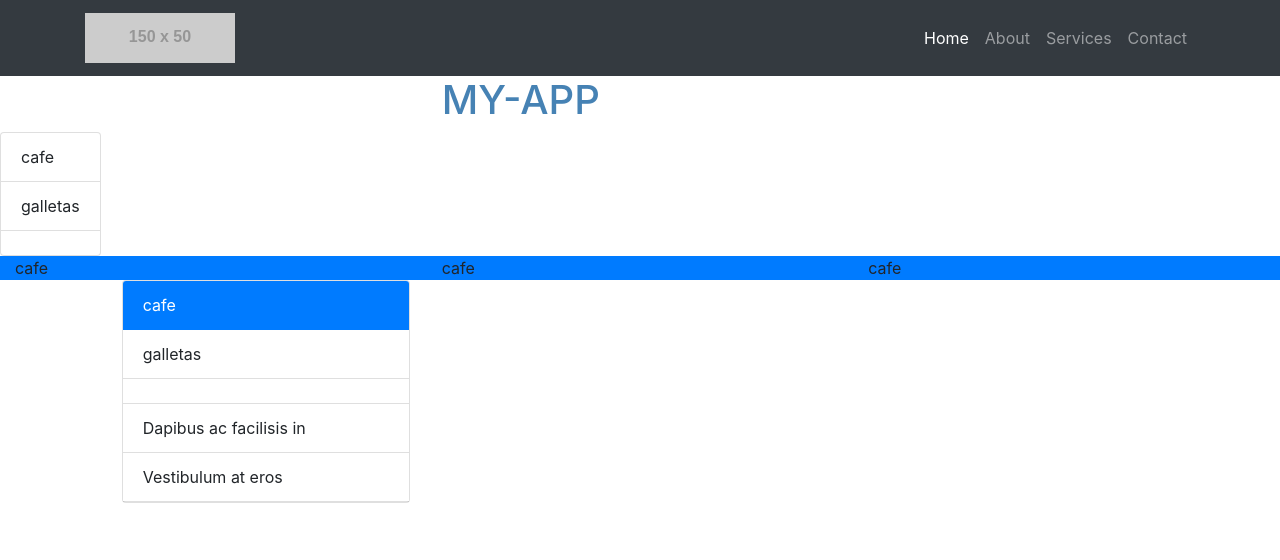
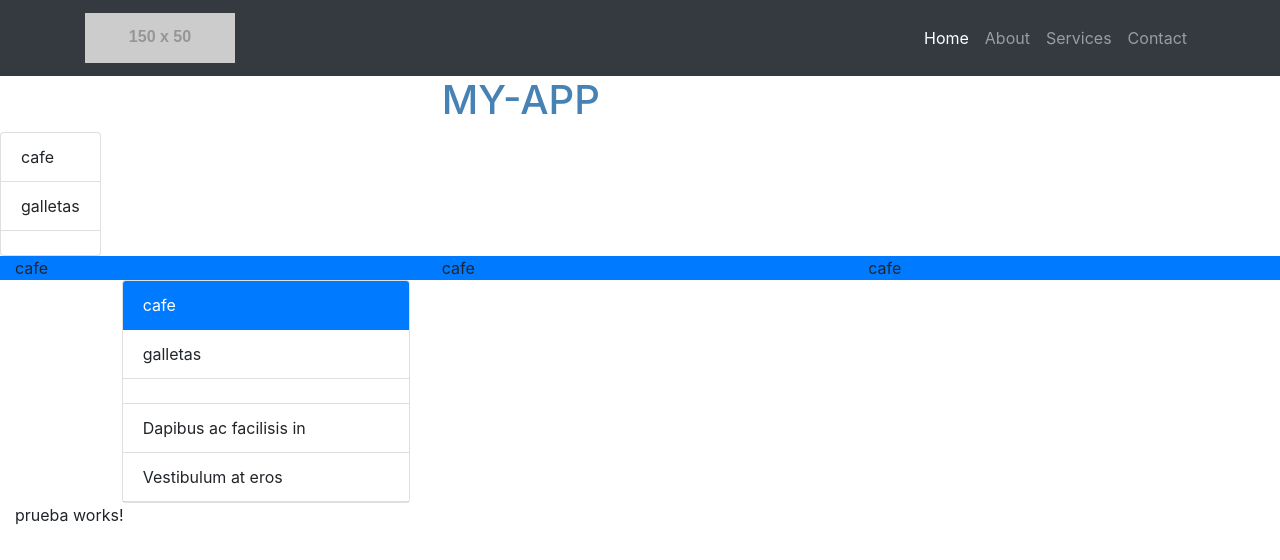
Before and after one commit to 3ndoflin3/AngularApp, an Angular app: page / in a window 1280 px wide. Shown: the top 560 px of the page. Built offline with nearby package versions, Linux system fonts and the light colour scheme.

Commit message:
1st commit

```diff
--- a/src/app/app.component.html
+++ b/src/app/app.component.html
@@ -78,6 +78,7 @@
             </div>
             <div class="col-1"></div>
       </div>
+      <app-prueba></app-prueba>
 
   </div>
 </body>
--- a/src/app/app.module.ts
+++ b/src/app/app.module.ts
@@ -3,10 +3,12 @@ import { NgModule } from '@angular/core';
 
 import { AppRoutingModule } from './app-routing.module';
 import { AppComponent } from './app.component';
+import { PruebaComponent } from './componentes/prueba/prueba.component';
 
 @NgModule({
   declarations: [
-    AppComponent
+    AppComponent,
+    PruebaComponent
   ],
   imports: [
     BrowserModule,
--- /dev/null
+++ b/src/app/componentes/prueba/prueba.component.html
@@ -0,0 +1 @@
+<p>prueba works!</p>
--- /dev/null
+++ b/src/app/componentes/prueba/prueba.component.ts
@@ -0,0 +1,22 @@
+import { Component, OnInit } from '@angular/core';
+
+@Component({
+  selector: 'app-prueba',
+  templateUrl: './prueba.component.html',
+  styleUrls: ['./prueba.component.scss']
+})
+export class PruebaComponent implements OnInit {
+  //Nombre: tipo;
+  numero: number;
+  constructor() {
+  console.trace('BotonComponent constructor');
+
+    this.numero = 0;
+   }
+
+  ngOnInit() {
+    console.trace('BotonComponent ngOnInit');
+
+  }
+
+}
```
Also changed, not shown: src/app/componentes/prueba/prueba.component.scss (added).
